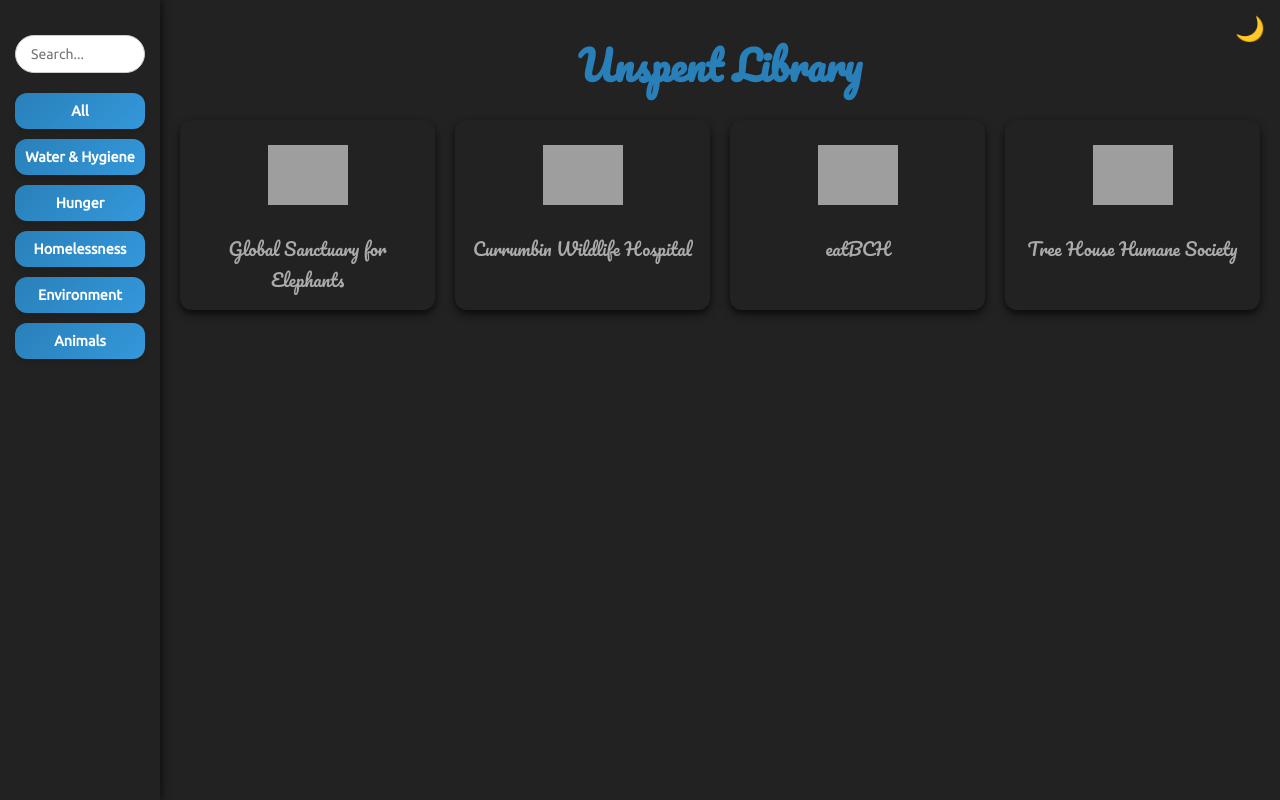
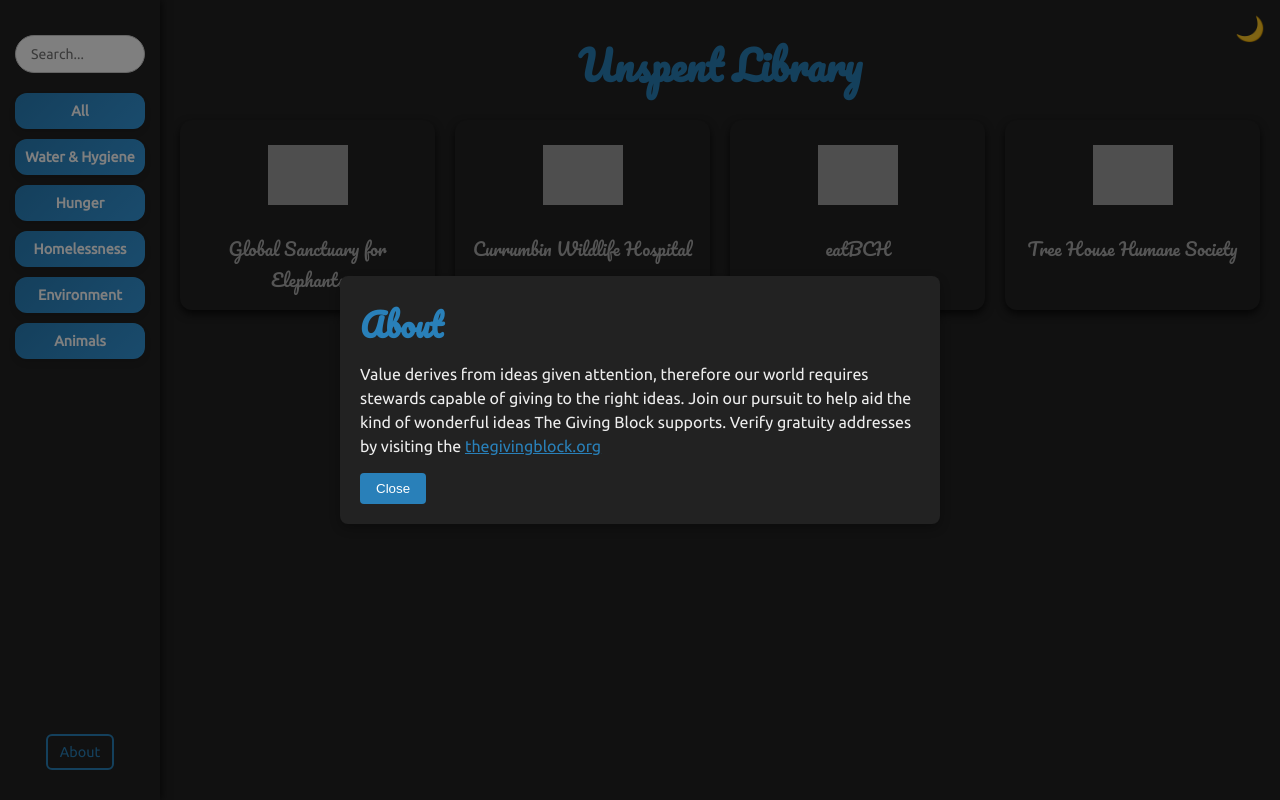
Before and after one commit to unspentlibrary/index, a plain HTML site: page index.html in a window 1280 px wide. Drawn offline with Linux system fonts and the light colour scheme; grey boxes are pictures that could not be loaded.

Commit message:
Update index.html

```diff
--- a/index.html
+++ b/index.html
@@ -54,9 +54,8 @@
     padding: 20px 15px;
     display: flex; flex-direction: column; align-items: center;
     width: 160px; overflow-y: auto; z-index: 1000;
-    /* Removed transition to prevent flashing */
-    /* transition: background 0.3s; */
     min-height: 100vh;
+    justify-content: space-between; /* To push bottom button down */
   }
   #sidebar::-webkit-scrollbar {
     width: 6px;
@@ -81,7 +80,6 @@
     box-shadow: 0 0 8px #2980b9;
     border-color: #2980b9;
   }
-  /* Removed sidebar title as per request */
   #categoriesContainer {
     display: flex; flex-direction: column; gap: 10px; width: 100%; margin-top: 20px;
   }
@@ -101,7 +99,7 @@
 #content {
     margin-left: 160px; padding: 30px 20px; flex: 1;
     transition: margin-left 0.3s;
-  }
+}
 @media (max-width: 768px) {
   #sidebar {
     width: 140px;
@@ -138,17 +136,14 @@
     font-family: 'Pacifico', cursive; font-size: 1.1em; margin-top: 8px; color: var(--caption-color);
     text-align: center;
   }
-  /* The description stats as toggleable panel */
   .stats {
     margin-top: 6px; font-size: 0.85em; font-style: italic; color: var(--caption-color);
     display: none;
-    cursor: pointer; /* Indicate toggleability */
+    cursor: pointer;
   }
   .show-stats .stats {
     display: block;
   }
-  /* Info icon, now removed info icons from figures */
-  /* .info-icon { ... } */ /* Removed as per request */
   /* Back to top button */
   #backToTop {
     position: fixed; bottom: 30px; right: 30px; width: 50px; height: 50px;
@@ -162,15 +157,77 @@
   #backToTop:hover {
     background: #2980b9; transform: scale(1.1);
   }
-  /* Additional styles for message links if needed */
-.message-container a {
-    color: var(--blue-color); text-decoration: underline;
-}
+
+  /* About Button in sidebar bottom corner, styled to match theme */
+  #aboutButton {
+    margin-top: auto; /* push to bottom of flex container */
+    margin-bottom: 10px;
+    padding: 8px 12px;
+    background-color: transparent;
+    border: 2px solid var(--blue-color);
+    border-radius: 6px;
+    font-family: 'Ubuntu', sans-serif;
+    font-size: 0.9em;
+    color: var(--blue-color);
+    cursor: pointer;
+    transition: background-color 0.3s, color 0.3s;
+  }
+  #aboutButton:hover {
+    background-color: var(--primary-color);
+    color: #fff;
+  }
+
+  /* Modal overlay, centered on screen, inherits theme variables */
+  #aboutModal {
+    display: none; /* Hidden by default */
+    position: fixed;
+    top: 0; left: 0;
+    width: 100%; height: 100%;
+    background-color: rgba(0,0,0,0.5);
+    display: flex; /* Center content */
+    align-items: center; /* Vertical center */
+    justify-content: center; /* Horizontal center */
+    z-index: 1200;
+  }
+  #aboutModalContent {
+    background: var(--figure-bg);
+    padding: 20px;
+    border-radius: 8px;
+    max-width: 600px;
+    width: 90%;
+    box-shadow: 0 4px 12px rgba(0,0,0,0.3);
+    font-family: 'Ubuntu', Arial, sans-serif;
+  }
+  #aboutModalContent h2 {
+    margin-top: 0;
+    font-family: 'Pacifico', cursive;
+    font-size: 2em;
+    margin-bottom: 10px;
+    color: var(--blue-color);
+  }
+  #aboutModalContent p {
+    line-height: 1.5;
+    font-size: 1em;
+    color: var(--text-color);
+  }
+  #aboutModalContent a {
+    color: var(--blue-color);
+    text-decoration: underline;
+  }
+  #closeAbout {
+    margin-top: 15px;
+    padding: 8px 16px;
+    border: none;
+    background-color: var(--primary-color);
+    color: #fff;
+    border-radius: 4px;
+    cursor: pointer;
+  }
 </style>
 </head>
 
-<script data-goatcounter="https://unspentlibrary.goatcounter.com/count"
-        async src="//gc.zgo.at/count.js"></script>
+<!-- GoatCounter Script -->
+<script data-goatcounter="https://unspentlibrary.goatcounter.com/count" async src="//gc.zgo.at/count.js"></script>
 <body>
 
 <!-- Dark Mode Toggle -->
@@ -178,8 +235,9 @@
 
 <!-- Sidebar -->
 <div id="sidebar">
-  <!-- Removed title as per request -->
+  <!-- Search -->
   <input type="search" id="sidebar-search" placeholder="Search..." />
+  <!-- Categories -->
   <div id="categoriesContainer">
     <button class="category-btn" data-filter="All"><span>All</span></button>
     <button class="category-btn" data-filter="Water and Hygiene"><span>Water & Hygiene</span></button>
@@ -188,6 +246,8 @@
     <button class="category-btn" data-filter="Environment"><span>Environment</span></button>
     <button class="category-btn" data-filter="Animals"><span>Animals</span></button>
   </div>
+  <!-- About Button at bottom -->
+  <button id="aboutButton">About</button>
 </div>
 
 <!-- Main Content -->
@@ -196,8 +256,19 @@
   <div id="figures"></div>
 </div>
 
-<!-- Back to Top Button -->
+<!-- Back to Top -->
 <div id="backToTop">↑</div>
+
+<!-- About Modal Centered -->
+<div id="aboutModal">
+  <div id="aboutModalContent">
+    <h2>About</h2>
+    <p>
+      Value derives from ideas given attention, therefore our world requires stewards capable of giving to the right ideas. Join our pursuit to help aid the kind of wonderful ideas The Giving Block supports. Verify gratuity addresses by visiting the <a href="https://thegivingblock.org" target="_blank" rel="noopener noreferrer">thegivingblock.org</a>
+    </p>
+    <button id="closeAbout">Close</button>
+  </div>
+</div>
 
 <script>
 const figures = [
@@ -243,13 +314,10 @@ function populateFigures() {
   container.innerHTML = '';
   figures.forEach(item => {
     const figure = document.createElement('figure');
-    // Store category label for filtering
     figure.setAttribute('data-category', item.categoryLabel);
-    // When clicking on figure, toggle description
     figure.onclick = () => {
       figure.classList.toggle('show-stats');
     };
-
     let figureHTML = `
       <a href="${item.href}" target="_blank" rel="noopener noreferrer">
         <img src="${item.src}">
@@ -262,7 +330,6 @@ function populateFigures() {
       </div>
     `;
     figure.innerHTML = figureHTML;
-
     container.appendChild(figure);
   });
 }
@@ -301,6 +368,8 @@ document.addEventListener('DOMContentLoaded', () => {
   const modeToggle = document.getElementById('mode-toggle');
   document.body.classList.add('dark-mode');
   modeToggle.innerHTML = '🌙';
+
+  // Theme toggle
   modeToggle.onclick = () => {
     document.body.classList.toggle('dark-mode');
     modeToggle.innerHTML = document.body.classList.contains('dark-mode') ? '🌙' : '☀️';
@@ -310,6 +379,7 @@ document.addEventListener('DOMContentLoaded', () => {
   populateFigures();
   filterFigures('category', 'All');
 
+  // Search
   document.getElementById('sidebar-search').addEventListener('input', e => {
     filterFigures('search', e.target.value.toLowerCase());
   });
@@ -320,10 +390,12 @@ document.addEventListener('DOMContentLoaded', () => {
     document.getElementById('sidebar-search').style.boxShadow = '';
   });
 
+  // Category buttons
   document.querySelectorAll('.category-btn').forEach(btn => {
     btn.onclick = () => { filterFigures('category', btn.dataset.filter); };
   });
 
+  // Back to top
   window.addEventListener('scroll', () => {
     backBtn.classList.remove('hidden');
     if (hideTimeout) clearTimeout(hideTimeout);
@@ -334,6 +406,23 @@ document.addEventListener('DOMContentLoaded', () => {
   document.getElementById('backToTop').onclick = () => {
     window.scrollTo({ top: 0, behavior: 'smooth' });
   };
+
+  // About Button
+  const aboutBtn = document.getElementById('aboutButton');
+  const aboutModal = document.getElementById('aboutModal');
+  const closeBtn = document.getElementById('closeAbout');
+
+  aboutBtn.onclick = () => {
+    aboutModal.style.display = 'flex';
+  };
+  closeBtn.onclick = () => {
+    aboutModal.style.display = 'none';
+  };
+  aboutModal.addEventListener('click', (e) => {
+    if (e.target === aboutModal) {
+      aboutModal.style.display = 'none';
+    }
+  });
 });
 </script>
 </body>
```
